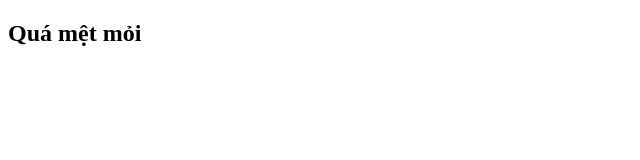
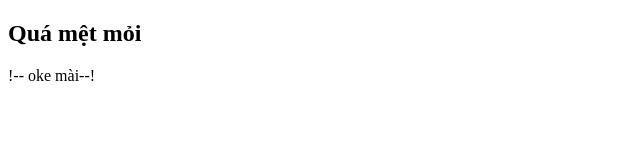
Before and after one commit to thanhtan34/git-demo, a plain HTML site: page hello.html in a window 1280 px wide. Shown: the full height of the page, 0-640 px from the left. Drawn offline with Linux system fonts and the light colour scheme.

Commit message:
Update hello.html

```diff
--- a/hello.html
+++ b/hello.html
@@ -8,5 +8,6 @@
 </head>
 <body>
     <h2>Quá mệt mỏi</h2>
+    !-- oke mài--!
 </body>
 </html>
```
